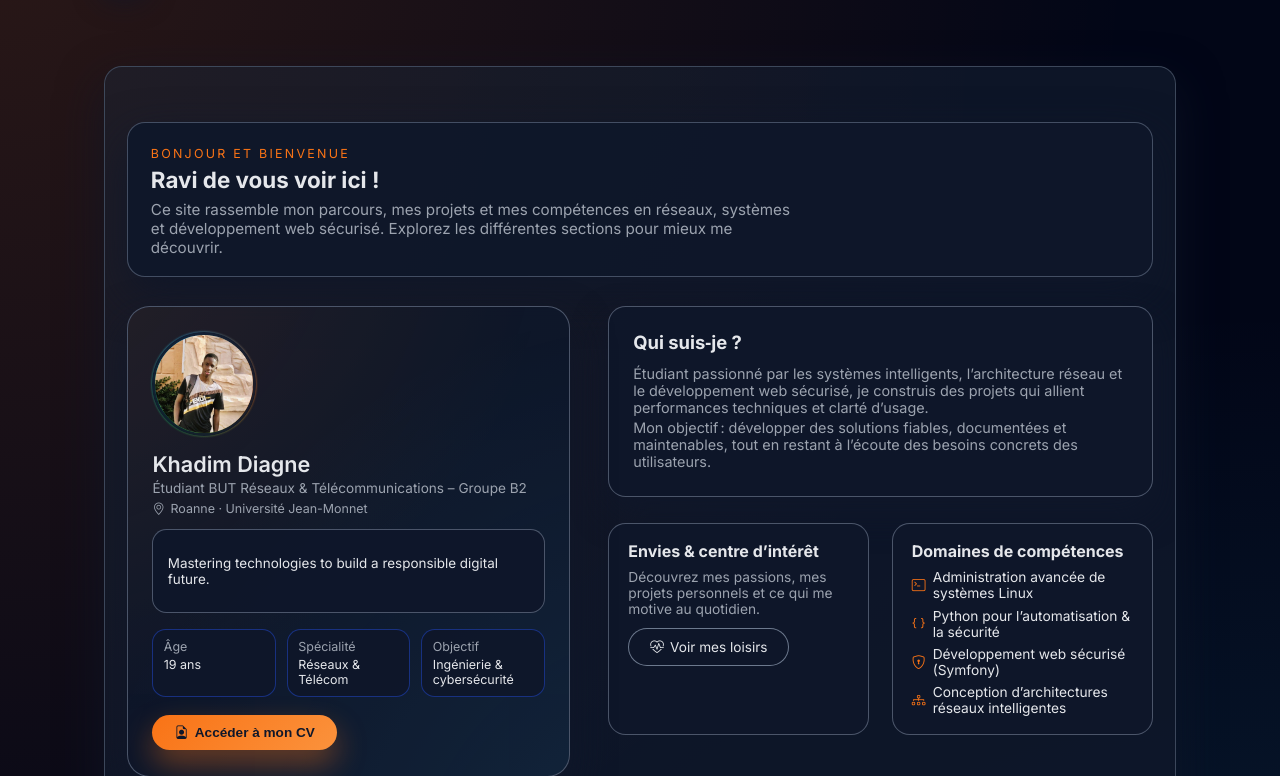
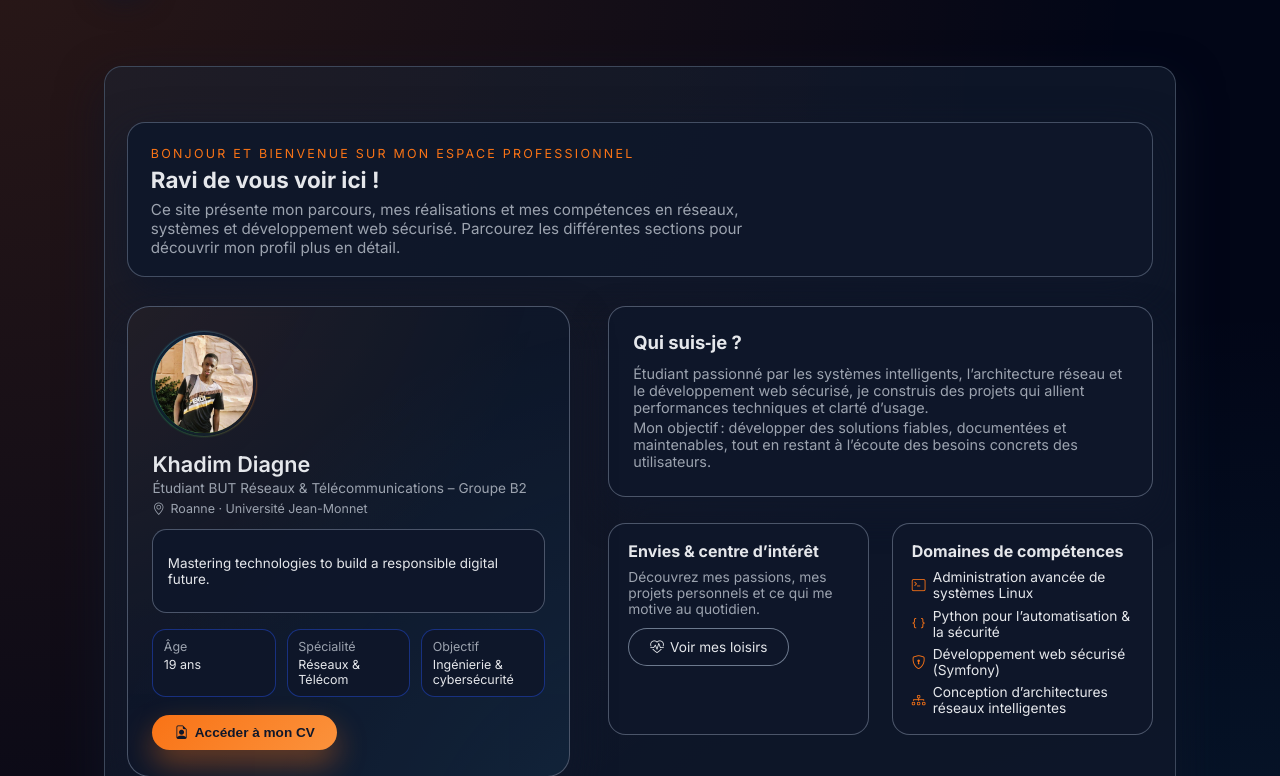
Before and after one commit to kdiagne0799/projet_portfolio_2025-2026-, a Symfony app: template templates/main/accueil.html.twig in a window 1280 px wide. Shown: the part 69-845 px from the top of the page. Run offline with Twig, Linux system fonts and the light colour scheme; the template is opened without the code that fills it, so the values that code supplies are empty; some libraries are stand-ins or nearby versions.

Commit message:
Amélioration du site

```diff
--- a/templates/main/accueil.html.twig
+++ b/templates/main/accueil.html.twig
@@ -6,11 +6,10 @@
 
          <section class="welcome-strip">
             <div class="welcome-text">
-                <span class="welcome-kicker">Bonjour et bienvenue</span>
+                <span class="welcome-kicker">Bonjour et bienvenue sur mon espace professionnel</span>
                 <h2>Ravi de vous voir ici&nbsp;!</h2>
                 <p>
-                    Ce site rassemble mon parcours, mes projets et mes compétences en réseaux, systèmes
-                    et développement web sécurisé. Explorez les différentes sections pour mieux me découvrir.
+Ce site présente mon parcours, mes réalisations et mes compétences en réseaux, systèmes et développement web sécurisé. Parcourez les différentes sections pour découvrir mon profil plus en détail.
                 </p>
             </div>
         </section>
```
Also changed, not shown: 1 other file.
